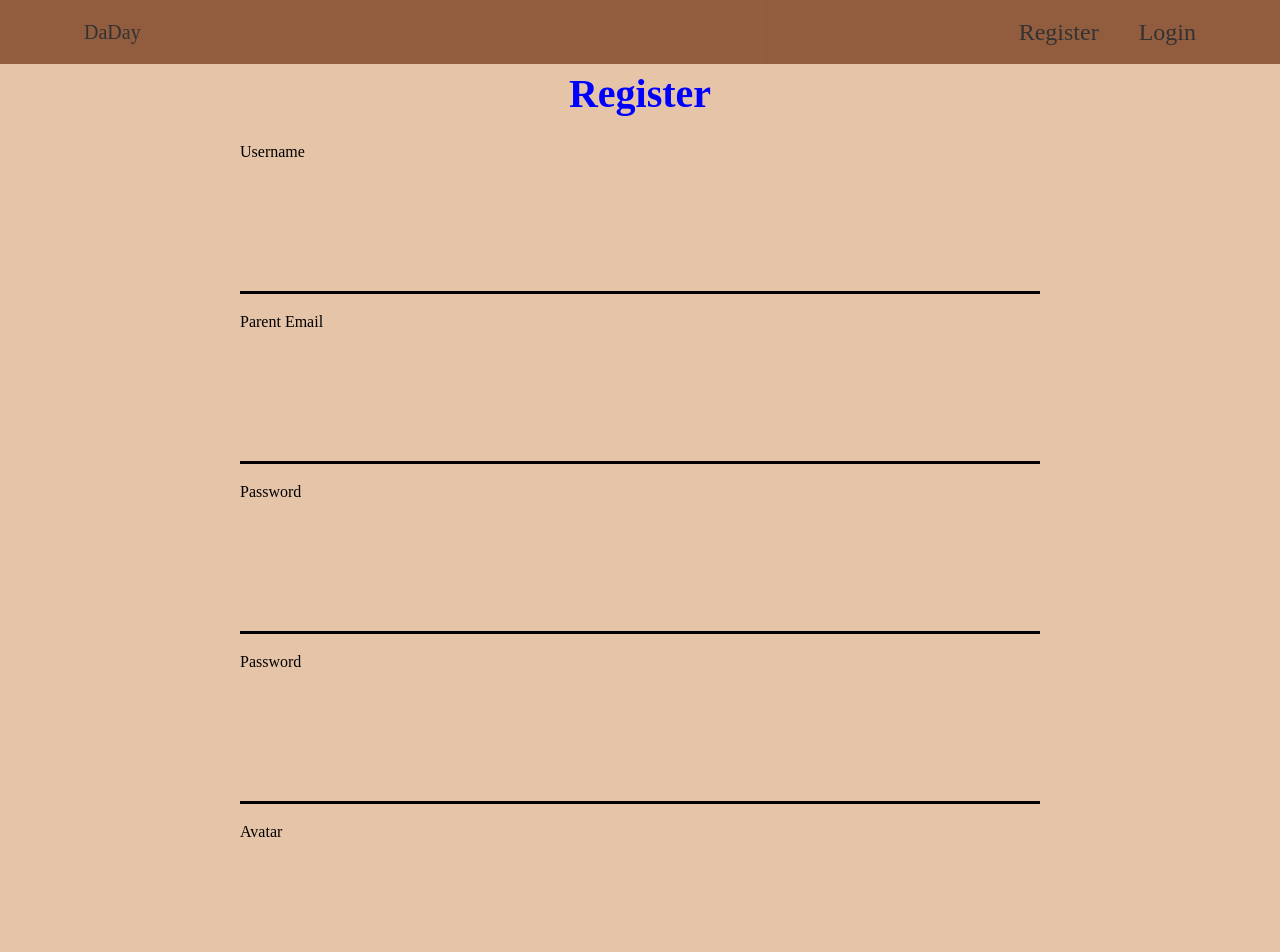
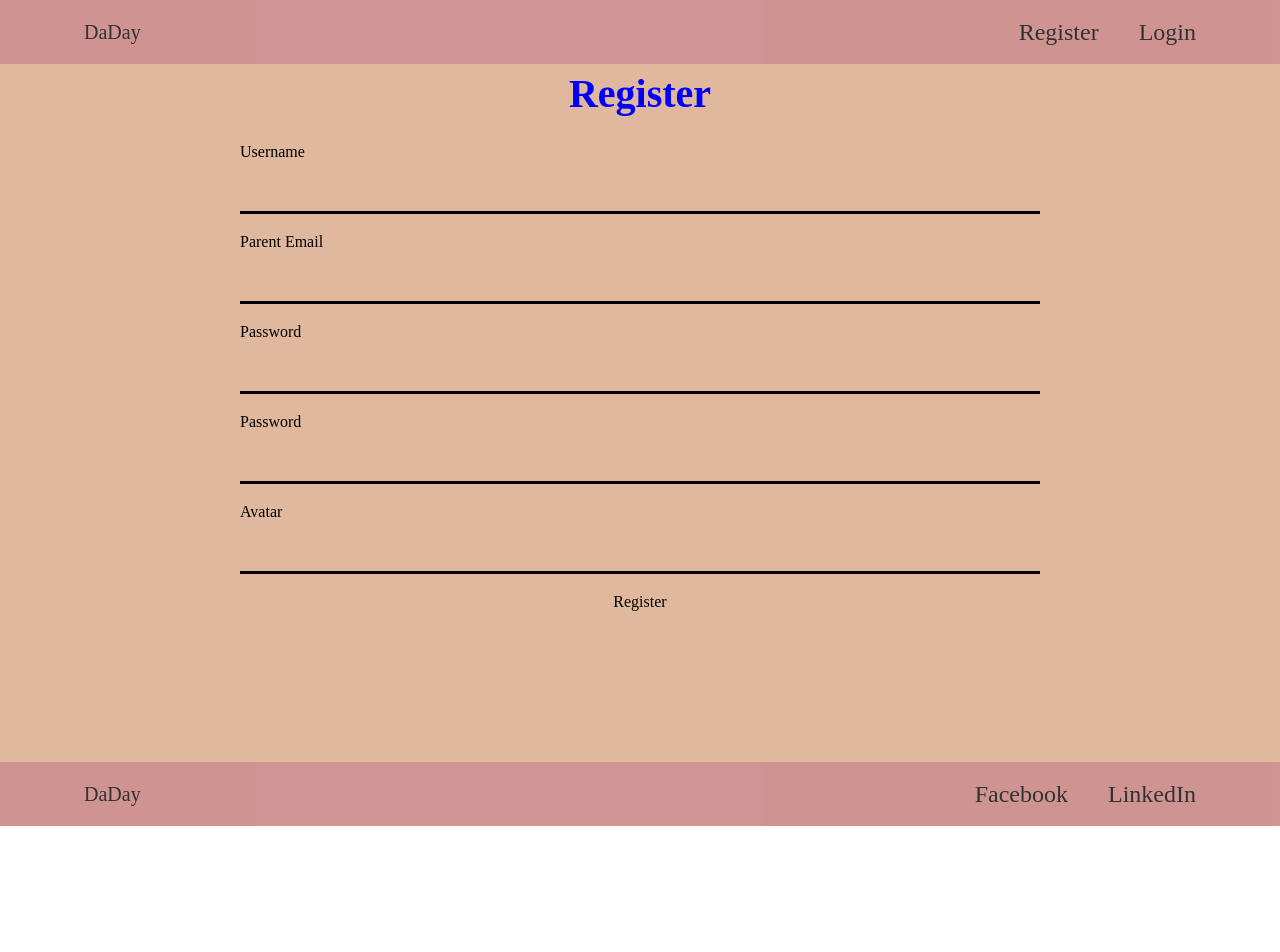
Before and after one commit to DiyanKalaydzhiev23/DaDay, a React (Create React App) app in the folder client/: page /register in a window 1280 px wide. Shown: the top 952 px of the page. After the commit the page ends 826 px from the top, so only its background shows below. Built offline with nearby package versions, Linux system fonts and the light colour scheme.

Commit message:
Design changes

```diff
--- a/client/src/components/Footer/Footer.jsx
+++ b/client/src/components/Footer/Footer.jsx
@@ -1,6 +1,6 @@
 const Footer = () => {
     return (
-        <footer className="flex justify-between items-center px-16 bg-amber-900 text-2xl">
+        <footer className="flex justify-between items-center px-16 text-2xl">
             <h1 className="text-xl px-5">DaDay</h1>
 
             <nav>
--- a/client/src/components/Header/Header.jsx
+++ b/client/src/components/Header/Header.jsx
@@ -11,7 +11,7 @@ const Header = () => {
     }
 
     return (
-        <header className="flex justify-between items-center px-16 bg-amber-900 text-2xl">
+        <header className="flex justify-between items-center px-16 text-2xl">
             <h1 className="text-xl px-5">DaDay</h1>
 
             <nav>
--- a/client/src/components/Notes/CreateNote.css
+++ b/client/src/components/Notes/CreateNote.css
@@ -1,3 +1,8 @@
 .emotion-card {
-    box-shadow: 1px 3px 22px 12px rgba(0,0,0,0.38);
+    box-shadow: 7px 4px 22px 12px rgba(0,0,0,0.38);
 }
+
+.desc {
+    width: 60vw;
+    height: 20vh;
+}
--- a/client/src/components/Notes/CreateNote.jsx
+++ b/client/src/components/Notes/CreateNote.jsx
@@ -63,7 +63,7 @@ const CreateNote = () => {
                     <h1 className="text-8xl my-10 text-center">Why do you feel this way?</h1>
 
                     <form onSubmit={handleSubmit(sendAnswer)} className="flex flex-col">
-                        <input {...register('description', { required: { value: true } })} name="description" type="text" className="form-input" />
+                        <textarea {...register('description', { required: { value: true } })} name="description" type="text" className="desc mt-20 bg-transparent border-2 border-orange-200" />
                         <input type="submit" value="Send Answer" />
                     </form>
                 </article>
--- a/client/src/components/layout/Layout.css
+++ b/client/src/components/layout/Layout.css
@@ -1,11 +1,12 @@
 header,
 footer {
-    /* background: var(--main-color-2); */
+    background: #c47a78;
     opacity: 0.8;
 }
 
 main {
-    background: var(--main-color-1);
+    /* background: #f2e9de; */
+    background: #e0b89d;
 }
 
 .nav-link {
--- a/client/src/index.css
+++ b/client/src/index.css
@@ -2,11 +2,12 @@
 @tailwind components;
 @tailwind utilities;
 
-@import url('https://fonts.googleapis.com/css2?family=Anybody:ital,wght@0,100;0,200;0,300;0,400;0,500;0,600;0,700;0,800;0,900;1,100;1,200;1,300;1,400;1,500;1,600;1,700;1,800;1,900&display=swap');
+/* @import url('https://fonts.googleapis.com/css2?family=Anybody:ital,wght@0,100;0,200;0,300;0,400;0,500;0,600;0,700;0,800;0,900;1,100;1,200;1,300;1,400;1,500;1,600;1,700;1,800;1,900&display=swap'); */
+@import url('https://fonts.googleapis.com/css2?family=Roboto+Mono:ital,wght@0,100;0,200;0,300;0,400;0,500;0,600;0,700;1,100;1,200;1,300;1,400;1,500;1,600;1,700&display=swap');
 
 body {
   margin: 0;
-  font-family: 'Anybody', cursive;
+  font-family: 'Roboto Mono', cursive;
   -webkit-font-smoothing: antialiased;
   -moz-osx-font-smoothing: grayscale;
   --main-color-1: #e6c4a8;
@@ -32,7 +33,6 @@ code {
 }
 
 .form-input {
-  margin-top: 5em;
   width: 800px;
   height: 50px;
   background: transparent;
```
